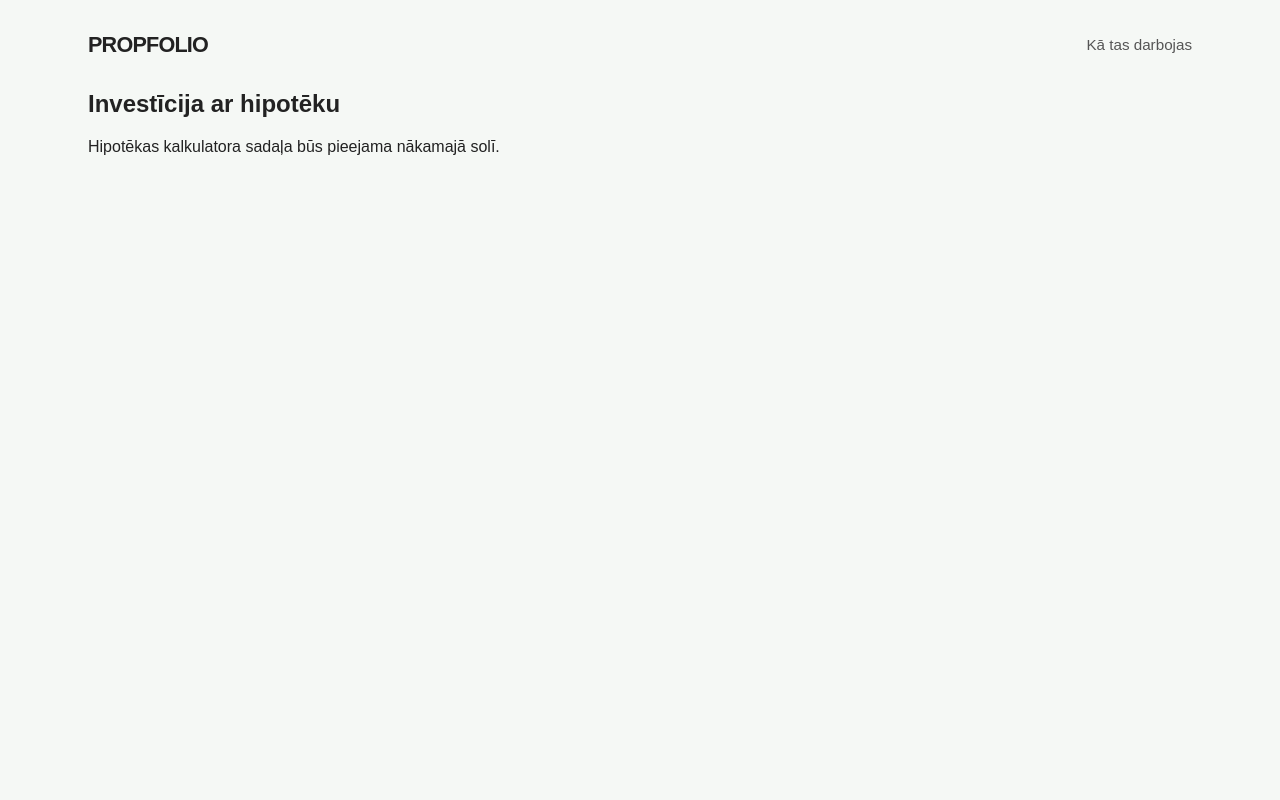
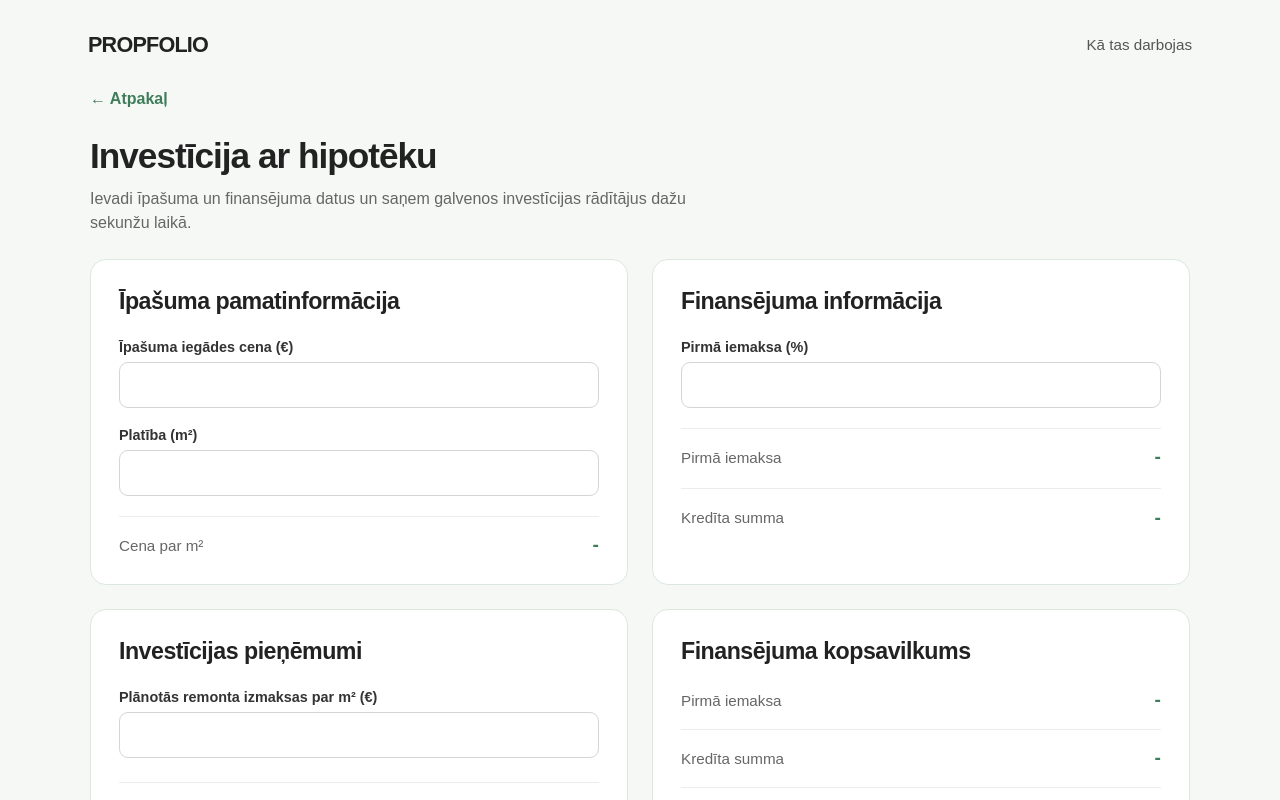
Before and after one commit to grazulisedgars/investiciju-kalkulators, a React app in the folder frontend/: page / in a window 1280 px wide. Both pictures are taken after a click on the button 239 px from the left and 543 px from the top of the page. Shown: the top 800 px of the page. Built offline with nearby package versions, Linux system fonts and the light colour scheme; the HTML template or start-up script is replaced by a standard one.

Commit message:
Mortgage calculator side finished

```diff
--- a/frontend/src/App.jsx
+++ b/frontend/src/App.jsx
@@ -2,9 +2,10 @@ import { useEffect, useState } from "react";
 import "./App.css";
 import FinancingChoice from "./components/FinancingChoice";
 import PropertyInfo from "./components/PropertyInfo";
-//import PurchaseCosts from "./components/PurchaseCosts";
 import FreeAnalysisInputs from "./components/FreeAnalysisInputs";
 import FreeAnalysisResults from "./components/FreeAnalysisResults";
+import MortgageInputs from "./components/MortgageInputs";
+import MortgageSummary from "./components/MortgageSummary";
 
 function App() {
   const [financing, setFinancing] = useState(null);
@@ -17,6 +18,7 @@ function App() {
   const [occupancy, setOccupancy] = useState("");
 
   const [freeAnalysisResults, setFreeAnalysisResults] = useState(null);
+  const [downPaymentPercent, setDownPaymentPercent] = useState("");
 
   const totalRenovationCosts =
     Number(area || 0) * Number(renovationCostPerM2 || 0);
@@ -25,6 +27,16 @@ function App() {
     Number(area) > 0
       ? (Number(purchasePrice || 0) + totalRenovationCosts) / Number(area)
       : 0;
+
+  const downPaymentAmount =
+    Number(purchasePrice || 0) *
+    (Number(downPaymentPercent || 0) / 100);
+
+  const loanAmount =
+    Number(purchasePrice || 0) - downPaymentAmount;
+
+  const initialCapitalNeeded =
+    downPaymentAmount + totalRenovationCosts;
 
   useEffect(() => {
     if (!purchasePrice || Number(purchasePrice) <= 0) {
@@ -58,6 +70,7 @@ function App() {
     setMonthlyRent("");
     setOccupancy("");
     setFreeAnalysisResults(null);
+    setDownPaymentPercent("");
   }
 
   function goToHowItWorks(event) {
@@ -75,6 +88,7 @@ function App() {
   function goBackToHome() {
     resetCalculator();
     setFinancing(null);
+    setDownPaymentPercent("");
   }
 
   return (
@@ -309,30 +323,72 @@ function App() {
           />
 
         </section>
-
-        /*<PurchaseCosts
-          purchasePrice={purchasePrice}
-        />*/
       )}
 
 
       {/* Mortgage calculator */}
 
       {financing === "mortgage" && (
-        <section className="mortgage-section">
+        <section className="calculator-page">
+          <button
+            className="back-button"
+            onClick={goBackToHome}
+          >
+            ← Atpakaļ
+          </button>
 
-          <h2>
-            Investīcija ar hipotēku
-          </h2>
+          <div className="calculator-page-header">
+            <h1>
+              Investīcija ar hipotēku
+            </h1>
 
-          <p>
-            Hipotēkas kalkulatora sadaļa būs pieejama
-            nākamajā solī.
-          </p>
+            <p>
+              Ievadi īpašuma un finansējuma datus un saņem galvenos
+              investīcijas rādītājus dažu sekunžu laikā.
+            </p>
+          </div>
 
+          <div className="calculator-input-grid">
+            <PropertyInfo
+              purchasePrice={purchasePrice}
+              setPurchasePrice={setPurchasePrice}
+              area={area}
+              setArea={setArea}
+              pricePerM2AfterRenovation={pricePerM2AfterRenovation}
+              renovationCostPerM2={renovationCostPerM2}
+            />
+
+            <MortgageInputs
+              downPaymentPercent={downPaymentPercent}
+              setDownPaymentPercent={setDownPaymentPercent}
+              downPaymentAmount={downPaymentAmount}
+              loanAmount={loanAmount}
+            />
+
+            <FreeAnalysisInputs
+              renovationCostPerM2={renovationCostPerM2}
+              setRenovationCostPerM2={setRenovationCostPerM2}
+              totalRenovationCosts={totalRenovationCosts}
+              monthlyRent={monthlyRent}
+              setMonthlyRent={setMonthlyRent}
+              occupancy={occupancy}
+              setOccupancy={setOccupancy}
+            />
+
+            <MortgageSummary
+              downPaymentPercent={downPaymentPercent}
+              renovationCostPerM2={renovationCostPerM2}
+              downPaymentAmount={downPaymentAmount}
+              loanAmount={loanAmount}
+              initialCapitalNeeded={initialCapitalNeeded}
+            />
+          </div>
+
+          <FreeAnalysisResults
+            results={freeAnalysisResults}
+          />
         </section>
       )}
-
     </main>
   );
 }
--- /dev/null
+++ b/frontend/src/components/MortgageInputs.css
@@ -0,0 +1,75 @@
+.mortgage-inputs {
+    height: 100%;
+    margin-bottom: 0;
+    padding: 1.75rem;
+
+    border: 1px solid #dce8df;
+    border-radius: 16px;
+
+    background: #ffffff;
+}
+
+.mortgage-inputs h2 {
+    margin: 0 0 1.5rem;
+
+    font-size: 1.45rem;
+    letter-spacing: -0.5px;
+}
+
+.mortgage-inputs .input-group {
+    margin-bottom: 1.2rem;
+}
+
+.mortgage-inputs label {
+    display: block;
+    margin-bottom: 0.45rem;
+
+    font-size: 0.9rem;
+    font-weight: 600;
+
+    color: #333;
+}
+
+.mortgage-inputs input {
+    width: 100%;
+    padding: 0.8rem 0.9rem;
+
+    border: 1px solid #d5d5d5;
+    border-radius: 9px;
+
+    background: #fff;
+
+    font-size: 1rem;
+
+    transition:
+        border-color 0.2s ease,
+        box-shadow 0.2s ease;
+}
+
+.mortgage-inputs input:focus {
+    outline: none;
+    border-color: #3f7d5a;
+    box-shadow: 0 0 0 3px rgba(63, 125, 90, 0.1);
+}
+
+.mortgage-result {
+    display: flex;
+    justify-content: space-between;
+    align-items: center;
+
+    margin-top: 1.25rem;
+    padding-top: 1.1rem;
+
+    border-top: 1px solid #ececec;
+}
+
+.mortgage-result p {
+    margin: 0;
+    font-size: 0.95rem;
+    color: #666;
+}
+
+.mortgage-result strong {
+    font-size: 1.2rem;
+    color: #3f7d5a;
+}
--- /dev/null
+++ b/frontend/src/components/MortgageInputs.jsx
@@ -0,0 +1,70 @@
+import "./MortgageInputs.css";
+
+function MortgageInputs({
+    downPaymentPercent,
+    setDownPaymentPercent,
+    downPaymentAmount,
+    loanAmount
+}) {
+    return (
+        <section className="mortgage-inputs">
+            <h2>Finansējuma informācija</h2>
+
+            <div className="input-group">
+                <label>Pirmā iemaksa (%)</label>
+
+                <input
+                    type="number"
+                    min="0"
+                    max="100"
+                    value={downPaymentPercent}
+                    onKeyDown={(event) => {
+                        if (["-", "+", "e", "E"].includes(event.key)) {
+                            event.preventDefault();
+                        }
+                    }}
+                    onChange={(event) => {
+                        const value = event.target.value;
+
+                        if (value === "") {
+                            setDownPaymentPercent("");
+                            return;
+                        }
+
+                        const number = Number(value);
+
+                        if (number >= 0 && number <= 100) {
+                            setDownPaymentPercent(value);
+                        }
+                    }}
+                />
+            </div>
+
+
+            <div className="mortgage-result">
+                <p>Pirmā iemaksa</p>
+
+                <strong>
+                    {downPaymentPercent !== ""
+                        ? `${Math.round(downPaymentAmount).toLocaleString("lv-LV")} €`
+                        : "-"}
+                </strong>
+            </div>
+
+
+
+            <div className="mortgage-result">
+                <p>Kredīta summa</p>
+
+                <strong>
+                    {downPaymentPercent !== ""
+                        ? `${Math.round(loanAmount).toLocaleString("lv-LV")} €`
+                        : "-"}
+                </strong>
+            </div>
+
+        </section>
+    );
+}
+
+export default MortgageInputs;
--- /dev/null
+++ b/frontend/src/components/MortgageSummary.css
@@ -0,0 +1,43 @@
+.mortgage-summary {
+    height: 100%;
+    margin-bottom: 0;
+    padding: 1.75rem;
+
+    border: 1px solid #dce8df;
+    border-radius: 16px;
+
+    background: #ffffff;
+}
+
+.mortgage-summary h2 {
+    margin: 0 0 1.5rem;
+
+    font-size: 1.45rem;
+    letter-spacing: -0.5px;
+}
+
+.summary-result {
+    display: flex;
+    justify-content: space-between;
+    align-items: center;
+
+    padding: 1.1rem 0;
+    border-top: 1px solid #ececec;
+}
+
+.summary-result:first-of-type {
+    border-top: none;
+    padding-top: 0;
+}
+
+.summary-result p {
+    margin: 0;
+    font-size: 0.95rem;
+    color: #666;
+}
+
+.summary-result strong {
+    font-size: 1.2rem;
+    color: #3f7d5a;
+    white-space: nowrap;
+}
--- /dev/null
+++ b/frontend/src/components/MortgageSummary.jsx
@@ -0,0 +1,45 @@
+import "./MortgageSummary.css";
+
+function MortgageSummary({
+    downPaymentPercent,
+    renovationCostPerM2,
+    downPaymentAmount,
+    loanAmount,
+    initialCapitalNeeded
+
+}) {
+    return (
+        <section className="mortgage-summary">
+            <h2>Finansējuma kopsavilkums</h2>
+
+            <div className="summary-result">
+                <p>Pirmā iemaksa</p>
+                <strong>
+                    {downPaymentPercent !== ""
+                        ? `${Math.round(downPaymentAmount).toLocaleString("lv-LV")} €`
+                        : "-"}
+                </strong>
+            </div>
+
+            <div className="summary-result">
+                <p>Kredīta summa</p>
+                <strong>
+                    {downPaymentPercent !== ""
+                        ? `${Math.round(loanAmount).toLocaleString("lv-LV")} €`
+                        : "-"}
+                </strong>
+            </div>
+
+            <div className="summary-result">
+                <p>Sākotnēji nepieciešamais kapitāls</p>
+                <strong>
+                    {downPaymentPercent !== "" && renovationCostPerM2 !== ""
+                        ? `${Math.round(initialCapitalNeeded).toLocaleString("lv-LV")} €`
+                        : "-"}
+                </strong>
+            </div>
+        </section>
+    );
+}
+
+export default MortgageSummary;
```
